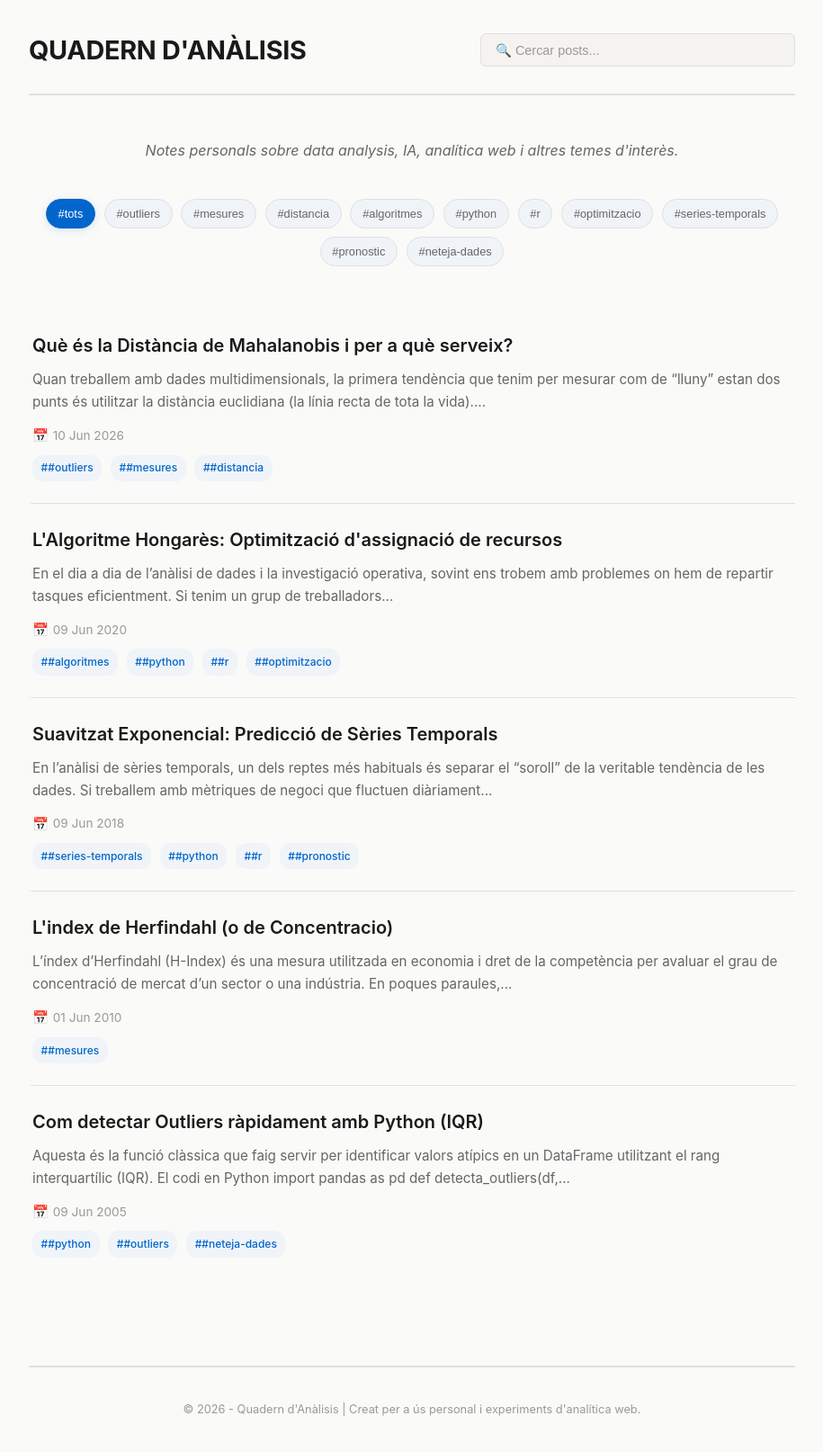
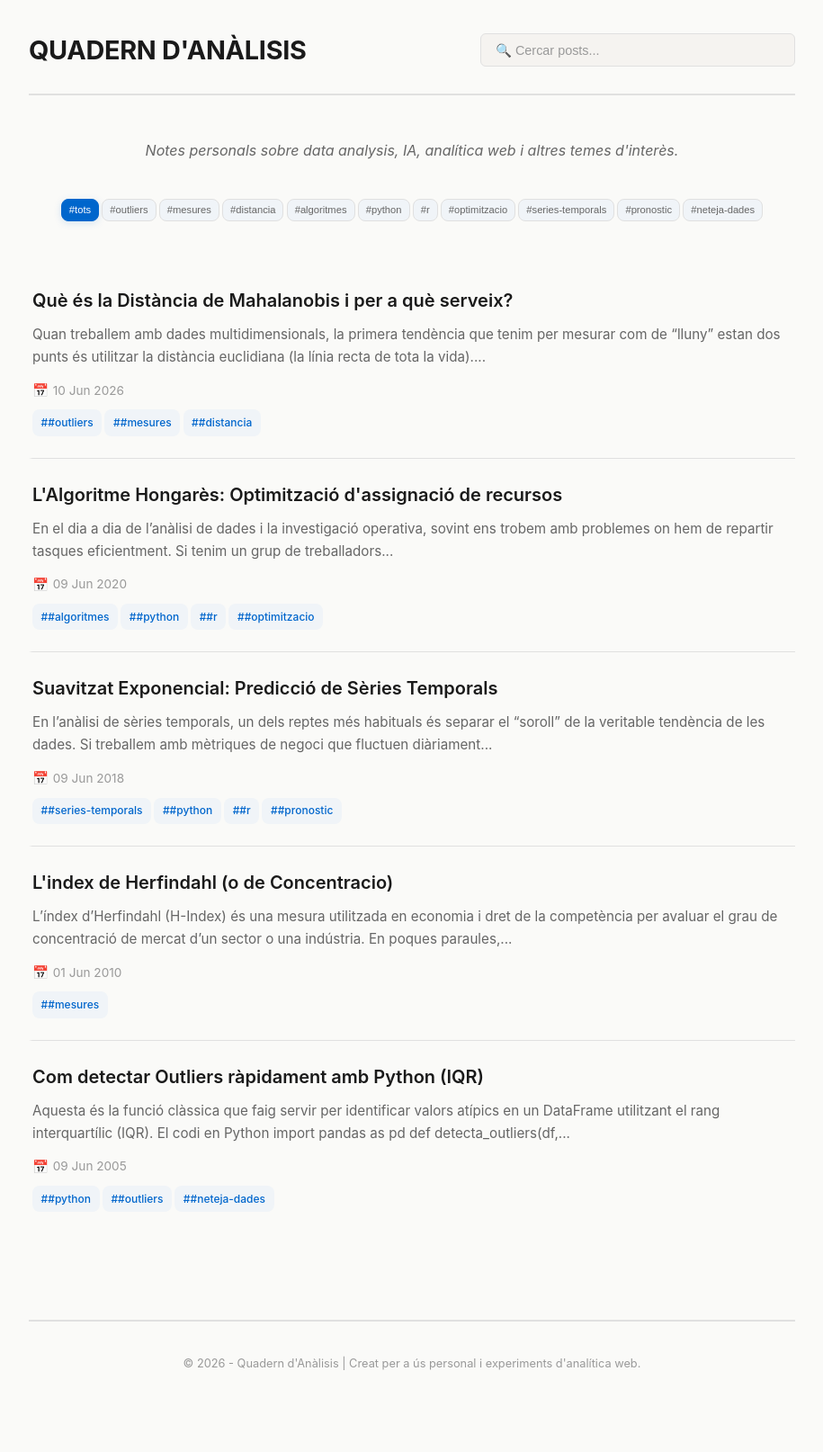
Before and after one commit to alberthr/alberthr.github.io, a Jekyll site: the page built from index.html, in a window 1280 px wide. Shown: the whole page at 90% size, without its empty margins (182-1097 px from the left). Built offline with Jekyll 4.4.1, drawn with Linux system fonts in a browser that asks for light colours; after the commit the page ends 1563 px from its top, so only the background shows below that.

Commit message:
Update style.css

```diff
--- a/assets/css/style.css
+++ b/assets/css/style.css
@@ -178,7 +178,7 @@ h4 {
   margin-bottom: 3rem;
   display: flex;
   flex-wrap: wrap;
-  gap: 0.6rem;
+  gap: 0.2rem;
   justify-content: center;
   align-items: center;
 }
@@ -187,9 +187,9 @@ h4 {
   background-color: var(--tag-bg);
   border: 1px solid var(--border-color);
   color: var(--text-muted);
-  padding: 0.5rem 0.8rem;
-  border-radius: 20px;
-  font-size: 0.8rem;
+  padding: 0.35rem 0.5rem;
+  border-radius: 8px;
+  font-size: 0.7rem;
   font-weight: 500;
   cursor: pointer;
   transition: all 0.2s ease;
@@ -287,7 +287,7 @@ ul {
 /* Tags dins del llistat */
 .list-tags {
   display: flex;
-  gap: 0.6rem;
+  gap: 0.2rem;
   flex-wrap: wrap;
   margin-top: 0.6rem;
 }
@@ -297,7 +297,7 @@ ul {
   color: var(--tag-color);
   background-color: var(--tag-bg);
   padding: 0.3rem 0.6rem;
-  border-radius: 12px;
+  border-radius: 8px;
   font-weight: 500;
 }
 
```
